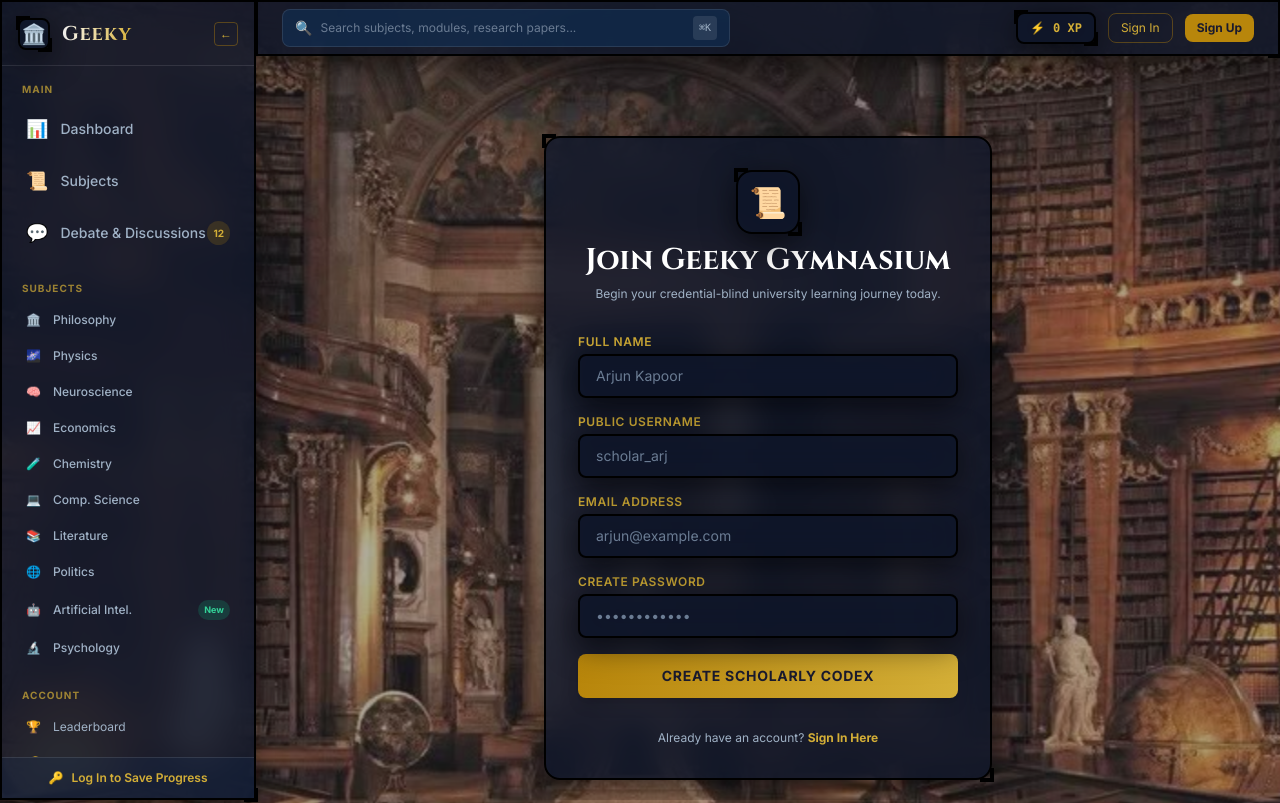
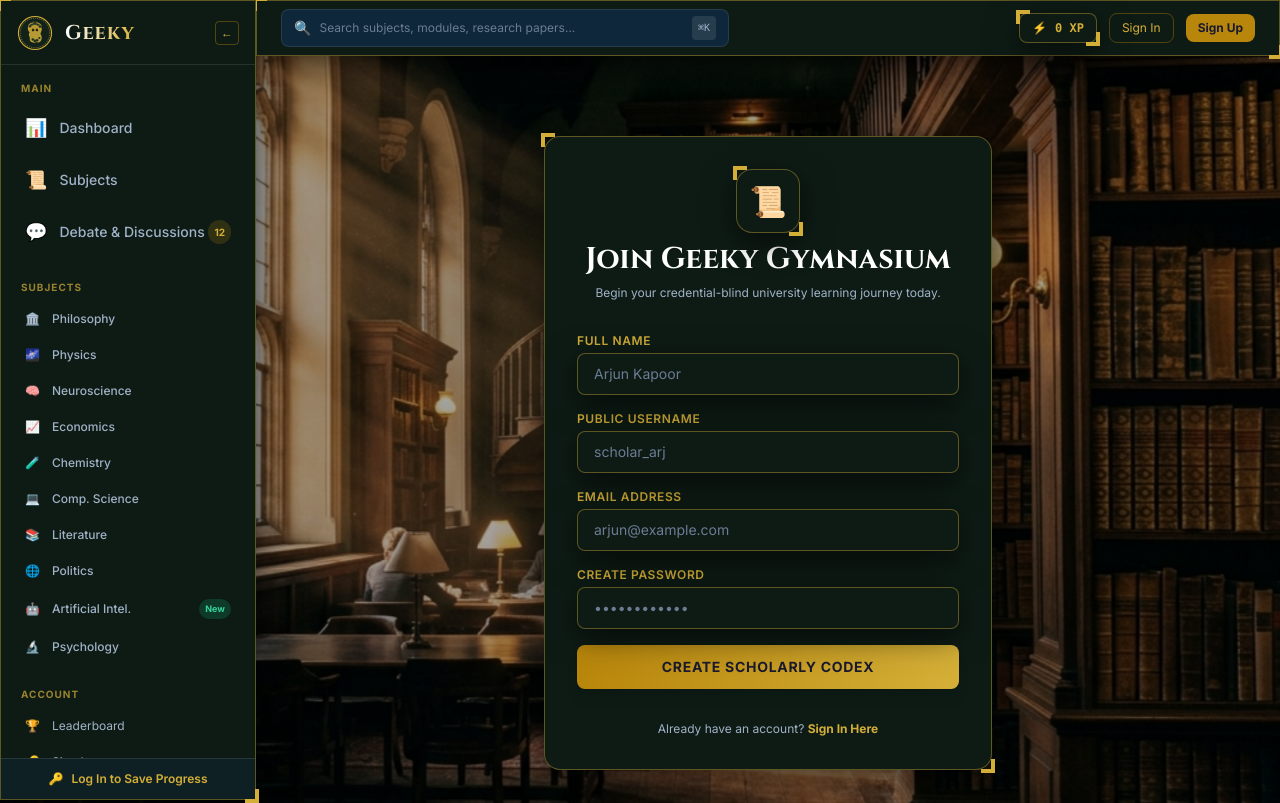
Before and after one commit to AsM802/geeky, a Next.js app: page /register in a window 1280 px wide. Built offline with nearby package versions, Linux system fonts and the light colour scheme; a web font is replaced by a local one.

Commit message:
feat: implement 6-god achievement theme engine and custom SVG logo

```diff
--- a/app/globals.css
+++ b/app/globals.css
@@ -5,15 +5,21 @@
 @tailwind utilities;
 
 :root {
-  --bg-primary: #1A1A2E;
-  --bg-secondary: #16213E;
-  --bg-card: #0F3460;
+  --bg-primary: #090A0F;
+  --bg-secondary: var(--primary-theme, #0E1B15);
+  --bg-card: var(--secondary-theme, #1A2F24);
   --text-primary: #E8DCC8;
   --text-secondary: #A0B2C6;
-  --accent-gold: #B8860B;
-  --accent-gold-light: #D4AF37;
-  --border-gold: rgba(184, 134, 11, 0.4);
+  --accent-gold: var(--accent-theme, #D4AF37);
+  --accent-gold-light: var(--accent-theme, #D4AF37);
+  --border-gold: var(--glow-theme, rgba(212, 175, 55, 0.4));
   --border-subtle: rgba(255, 255, 255, 0.08);
+
+  /* Greek God Dynamic Theme defaults (Athena) */
+  --primary-theme: #0E1B15;
+  --secondary-theme: #1A2F24;
+  --accent-theme: #D4AF37;
+  --glow-theme: rgba(212, 175, 55, 0.4);
 }
 
 .light {
@@ -126,9 +132,9 @@ body {
 /* Apply framed-box globally to key UI cards & sidebar */
 aside, header, .bg-\[\#16213E\], .bg-\[\#0F3460\], .subject-card, .idea-card, .quiz-container, .create-debate-card, .debate-post-card, .profile-banner, .stat-card, .badge-card {
   position: relative;
-  border: 2px solid #000000 !important;
-  background: rgba(15, 23, 42, 0.82) !important;
-  backdrop-filter: blur(16px);
+  border: 1px solid var(--border-gold) !important;
+  background: var(--bg-secondary) !important;
+  backdrop-filter: blur(24px);
   -webkit-backdrop-filter: blur(16px);
   box-shadow: 0 8px 32px rgba(0, 0, 0, 0.6) !important;
 }
@@ -140,8 +146,8 @@ aside::before, header::before, .bg-\[\#16213E\]::before, .bg-\[\#0F3460\]::befor
   left: -4px;
   width: 14px;
   height: 14px;
-  border-top: 4px solid #000000;
-  border-left: 4px solid #000000;
+  border-top: 4px solid var(--accent-gold);
+  border-left: 4px solid var(--accent-gold);
   pointer-events: none;
 }
 
@@ -152,8 +158,8 @@ aside::after, header::after, .bg-\[\#16213E\]::after, .bg-\[\#0F3460\]::after, .
   right: -4px;
   width: 14px;
   height: 14px;
-  border-bottom: 4px solid #000000;
-  border-right: 4px solid #000000;
+  border-bottom: 4px solid var(--accent-gold);
+  border-right: 4px solid var(--accent-gold);
   pointer-events: none;
 }
 
--- a/app/layout.tsx
+++ b/app/layout.tsx
@@ -3,6 +3,7 @@
 import React, { useState } from 'react';
 import Link from 'next/link';
 import { usePathname } from 'next/navigation';
+import GeekyLogo from '../components/GeekyLogo';
 import './globals.css';
 
 export default function RootLayout({
@@ -27,10 +28,39 @@ export default function RootLayout({
     }
   };
 
+  const applyTheme = (themeName: string) => {
+    const root = document.documentElement;
+    const themes: Record<string, { primary: string; secondary: string; accent: string; glow: string }> = {
+      hermes: { primary: '#181613', secondary: '#25221E', accent: '#CD7F32', glow: 'rgba(205, 127, 50, 0.4)' },
+      hestia: { primary: '#1D120D', secondary: '#2C1B14', accent: '#D35400', glow: 'rgba(211, 84, 0, 0.4)' },
+      ares: { primary: '#1B0808', secondary: '#2C1010', accent: '#E74C3C', glow: 'rgba(231, 76, 60, 0.4)' },
+      athena: { primary: '#0E1B15', secondary: '#1A2F24', accent: '#D4AF37', glow: 'rgba(212, 175, 55, 0.4)' },
+      apollo: { primary: '#211D12', secondary: '#332D1B', accent: '#F1C40F', glow: 'rgba(241, 196, 15, 0.4)' },
+      zeus: { primary: '#0A1220', secondary: '#14223A', accent: '#0083B0', glow: 'rgba(0, 131, 176, 0.4)' }
+    };
+    const active = themes[themeName] || themes['athena'];
+    root.style.setProperty('--primary-theme', active.primary);
+    root.style.setProperty('--secondary-theme', active.secondary);
+    root.style.setProperty('--accent-theme', active.accent);
+    root.style.setProperty('--glow-theme', active.glow);
+  };
+
   React.useEffect(() => {
     loadSession();
+    const savedTheme = localStorage.getItem('geeky_god_theme') || 'athena';
+    applyTheme(savedTheme);
+
+    const handleThemeChange = () => {
+      const activeTheme = localStorage.getItem('geeky_god_theme') || 'athena';
+      applyTheme(activeTheme);
+    };
+
     window.addEventListener('storage', loadSession);
-    return () => window.removeEventListener('storage', loadSession);
+    window.addEventListener('geeky_theme_update', handleThemeChange);
+    return () => {
+      window.removeEventListener('storage', loadSession);
+      window.removeEventListener('geeky_theme_update', handleThemeChange);
+    };
   }, [pathname]);
 
   const handleLogout = () => {
@@ -54,7 +84,7 @@ export default function RootLayout({
 
   return (
     <html lang="en" className="dark">
-      <body className="h-screen bg-[#1A1A2E] text-[#E8DCC8] flex overflow-hidden font-body">
+      <body className="h-screen bg-black text-[#E8DCC8] flex overflow-hidden font-body">
         <div className="animated-bg" />
         {/* Persistent Sidebar Navigation */}
         <aside className={`relative flex flex-col bg-[#16213E] border-r border-[#B8860B]/30 flex-shrink-0 transition-all duration-300 ${
@@ -64,17 +94,12 @@ export default function RootLayout({
           <div className="flex items-center justify-between px-4 py-5 border-b border-white/10 h-16">
             {!sidebarCollapsed ? (
               <>
-                <div className="flex items-center gap-3">
-                  <div className="w-8 h-8 rounded-lg bg-[#0F3460] border border-[#B8860B] flex items-center justify-center flex-shrink-0 text-xl">
-                    🏛️
-                  </div>
-                  <span className="font-heading font-bold text-xl tracking-wider bg-gradient-to-r from-white to-[#D4AF37] bg-clip-text text-transparent">
-                    Geeky
-                  </span>
-                </div>
+                <Link href="/">
+                  <GeekyLogo collapsed={false} />
+                </Link>
                 <button
                   onClick={() => setSidebarCollapsed(true)}
-                  className="w-6 h-6 rounded border border-[#B8860B]/40 text-[#D4AF37] hover:bg-[#0F3460] flex items-center justify-center transition-colors text-xs"
+                  className="w-6 h-6 rounded border border-[#B8860B]/40 text-[#D4AF37] hover:bg-white/5 flex items-center justify-center transition-colors text-xs"
                   title="Collapse Sidebar"
                 >
                   ←
@@ -86,7 +111,7 @@ export default function RootLayout({
                 className="w-full h-full flex items-center justify-center text-[#D4AF37] hover:bg-white/5 transition-colors text-lg"
                 title="Expand Sidebar"
               >
-                →
+                <GeekyLogo collapsed={true} />
               </button>
             )}
           </div>
--- a/app/page.tsx
+++ b/app/page.tsx
@@ -3,8 +3,19 @@
 import React, { useState, useEffect } from 'react';
 import Link from 'next/link';
 
+interface GodTheme {
+  id: string;
+  name: string;
+  level: number;
+  icon: string;
+  desc: string;
+  primary: string;
+  accent: string;
+}
+
 export default function DashboardHome() {
   const [user, setUser] = useState<{ fullName: string; username: string; level: number; xp: number; streak: number } | null>(null);
+  const [activeTheme, setActiveTheme] = useState('athena');
 
   useEffect(() => {
     if (typeof window !== 'undefined') {
@@ -14,23 +25,21 @@ export default function DashboardHome() {
           setUser(JSON.parse(stored));
         } catch (_) {}
       }
+      const savedTheme = localStorage.getItem('geeky_god_theme') || 'athena';
+      setActiveTheme(savedTheme);
     }
   }, []);
 
   const scholarName = user ? user.fullName.split(' ')[0] : 'Arjun';
   const streakDays = user ? user.streak : 14;
   const currentXp = user ? user.xp : 8420;
-  const currentLvl = user ? user.level : 14;
+  const currentLvl = user ? user.level : 15; // Set fallback level to 15 to unlock Athena by default
 
   const activeSubjects = [
     { name: 'Philosophy', category: 'Humanities', progress: 68, activeDays: '8d', style: 'border-[#D4AF37]/40 bg-amber-500/5', badgeColor: 'bg-amber-500/20 text-[#D4AF37]' },
     { name: 'Physics', category: 'Sciences', progress: 45, activeDays: '1d', style: 'border-cyan-500/30 bg-cyan-500/5', badgeColor: 'bg-cyan-500/20 text-cyan-400' },
     { name: 'Neuroscience', category: 'Life Sciences', progress: 82, activeDays: '14d', style: 'border-emerald-500/30 bg-emerald-500/5', badgeColor: 'bg-emerald-500/20 text-emerald-400' },
-    { name: 'Economics', category: 'Social Sciences', progress: 51, activeDays: '2d', style: 'border-purple-500/30 bg-purple-500/5', badgeColor: 'bg-purple-500/20 text-purple-400' },
-    { name: 'Chemistry', category: 'Sciences', progress: 29, activeDays: '4d', style: 'border-pink-500/30 bg-pink-500/5', badgeColor: 'bg-pink-500/20 text-pink-400' },
-    { name: 'Computer Science', category: 'Engineering', progress: 73, activeDays: '5d', style: 'border-blue-500/30 bg-blue-500/5', badgeColor: 'bg-blue-500/20 text-blue-400' },
-    { name: 'Literature', category: 'Humanities', progress: 38, activeDays: '5d', style: 'border-indigo-500/30 bg-indigo-500/5', badgeColor: 'bg-indigo-500/20 text-indigo-400' },
-    { name: 'Political Science', category: 'Social Sciences', progress: 62, activeDays: '6d', style: 'border-teal-500/30 bg-teal-500/5', badgeColor: 'bg-teal-500/20 text-teal-400' }
+    { name: 'Economics', category: 'Social Sciences', progress: 51, activeDays: '2d', style: 'border-purple-500/30 bg-purple-500/5', badgeColor: 'bg-purple-500/20 text-purple-400' }
   ];
 
   const achievements = [
@@ -43,6 +52,25 @@ export default function DashboardHome() {
     { title: 'Subject Master', xp: '+400 XP', desc: '100% completion in one subject', unlocked: false, icon: '👑' },
     { title: 'Elite Scholar', xp: '+1000 XP', desc: 'Reached Level 50', unlocked: false, icon: '🏛️' }
   ];
+
+  const godThemes: GodTheme[] = [
+    { id: 'hermes', name: 'Hermes', level: 1, icon: '🪽', desc: 'Bronze & Slate Gray (Tier 1)', primary: '#181613', accent: '#CD7F32' },
+    { id: 'hestia', name: 'Hestia', level: 5, icon: '🔥', desc: 'Warm Hearth Orange (Tier 5)', primary: '#1D120D', accent: '#D35400' },
+    { id: 'ares', name: 'Ares', level: 10, icon: '⚔️', desc: 'War Crimson Red (Tier 10)', primary: '#1B0808', accent: '#E74C3C' },
+    { id: 'athena', name: 'Athena', level: 15, icon: '🦉', desc: 'Wisdom Sage Emerald (Tier 15)', primary: '#0E1B15', accent: '#D4AF37' },
+    { id: 'apollo', name: 'Apollo', level: 20, icon: '☀️', desc: 'Sun Solar Amber (Tier 20)', primary: '#211D12', accent: '#F1C40F' },
+    { id: 'zeus', name: 'Zeus', level: 25, icon: '⚡', desc: 'King Thunder Blue (Tier 25)', primary: '#0A1220', accent: '#0083B0' }
+  ];
+
+  const handleSelectTheme = (theme: GodTheme) => {
+    if (currentLvl < theme.level) {
+      alert(`This theme unlocks at Level ${theme.level}! Continue active studying to earn more XP.`);
+      return;
+    }
+    localStorage.setItem('geeky_god_theme', theme.id);
+    setActiveTheme(theme.id);
+    window.dispatchEvent(new Event('geeky_theme_update'));
+  };
 
   return (
     <div className="space-y-6">
@@ -60,11 +88,11 @@ export default function DashboardHome() {
         <div className="mt-6 pt-6 border-t border-white/10 grid grid-cols-1 md:grid-cols-4 gap-6 items-center">
           <div className="md:col-span-3">
             <div className="flex justify-between items-center text-xs font-semibold text-white mb-2">
-              <span className="uppercase tracking-wider text-[#D4AF37]">EXPERIENCE POINTS</span>
-              <span className="font-mono text-[#D4AF37]">{currentXp.toLocaleString()} XP</span>
+              <span className="uppercase tracking-wider text-[var(--accent-theme,#D4AF37)]">EXPERIENCE POINTS</span>
+              <span className="font-mono text-[var(--accent-theme,#D4AF37)]">{currentXp.toLocaleString()} XP</span>
             </div>
             <div className="h-3 bg-black/40 rounded-full overflow-hidden border border-white/5 relative">
-              <div className="h-full bg-gradient-to-r from-[#B8860B] to-[#D4AF37]" style={{ width: `${(currentXp % 10000) / 100}%` }}></div>
+              <div className="h-full bg-gradient-to-r from-[#B8860B] to-[var(--accent-theme,#D4AF37)]" style={{ width: `${(currentXp % 10000) / 100}%` }}></div>
             </div>
             <div className="flex justify-between mt-1.5 text-[10px] text-[#A0B2C6]">
               <span>Progress to Level {currentLvl + 1}</span>
@@ -72,7 +100,7 @@ export default function DashboardHome() {
             </div>
           </div>
           <div className="flex items-center gap-3 md:justify-end">
-            <div className="w-12 h-12 rounded-full border-2 border-[#D4AF37] flex items-center justify-center font-bold text-lg text-[#D4AF37] font-mono shadow-[0_0_12px_rgba(212,175,55,0.3)]">
+            <div className="w-12 h-12 rounded-full border-2 border-[var(--accent-theme,#D4AF37)] flex items-center justify-center font-bold text-lg text-[var(--accent-theme,#D4AF37)] font-mono shadow-[0_0_12px_rgba(212,175,55,0.3)]">
               {currentLvl}
             </div>
             <div>
@@ -83,14 +111,14 @@ export default function DashboardHome() {
         </div>
       </div>
 
-      {/* Main Grid Metrics Row (Rank / Streak / Cards / Accuracy / Charts) */}
+      {/* Main Grid Metrics Row */}
       <div className="grid grid-cols-1 lg:grid-cols-3 gap-6">
 
-        {/* Left Stats Grid (2/3 Width) */}
+        {/* Left Stats Grid */}
         <div className="lg:col-span-2 space-y-6">
           <div className="grid grid-cols-1 sm:grid-cols-3 gap-4">
             {/* Global Rank Card */}
-            <div className="bg-[#16213E]/80 border border-white/10 p-5 rounded-xl flex flex-col justify-between relative group hover:border-[#D4AF37]/50 transition-all">
+            <div className="bg-[#16213E]/80 border border-white/10 p-5 rounded-xl flex flex-col justify-between relative group hover:border-[var(--accent-theme,#D4AF37)]/50 transition-all">
               <div className="text-xl">🏆</div>
               <div className="mt-4">
                 <span className="text-[9px] text-[#A0B2C6] uppercase tracking-wider block">GLOBAL RANK</span>
@@ -129,7 +157,7 @@ export default function DashboardHome() {
                 <span className="text-[10px] text-emerald-400 font-semibold block mt-1">▲ +124 today</span>
               </div>
               <div className="text-right">
-                <span className="text-xs text-[#D4AF37] font-bold block">342</span>
+                <span className="text-xs text-[var(--accent-theme,#D4AF37)] font-bold block">342</span>
                 <span className="text-[9px] text-[#A0B2C6] uppercase">due reviews</span>
               </div>
             </div>
@@ -149,10 +177,10 @@ export default function DashboardHome() {
           </div>
         </div>
 
-        {/* Right Sidebar: Weekly Study & Recent activity (1/3 Width) */}
+        {/* Right Sidebar: Weekly Study & Recent activity */}
         <div className="bg-[#16213E]/80 border border-white/10 p-5 rounded-xl flex flex-col justify-between">
           <div>
-            <h3 className="text-xs font-bold text-[#D4AF37] uppercase tracking-widest mb-4">Weekly Study Activity</h3>
+            <h3 className="text-xs font-bold text-[var(--accent-theme,#D4AF37)] uppercase tracking-widest mb-4">Weekly Study Activity</h3>
             {/* Bar Chart Mock */}
             <div className="flex items-end justify-between h-24 gap-2 pt-2">
               {[
@@ -165,7 +193,7 @@ export default function DashboardHome() {
                 { day: 'Sun', hours: 10 }
               ].map((b, idx) => (
                 <div key={idx} className="flex-1 flex flex-col items-center gap-1.5 h-full justify-end">
-                  <div className="w-full bg-[#0F3460] rounded hover:bg-[#D4AF37] transition-all relative group" style={{ height: `${b.hours}%` }}>
+                  <div className="w-full bg-[#0F3460] rounded hover:bg-[var(--accent-theme,#D4AF37)] transition-all relative group" style={{ height: `${b.hours}%` }}>
                     <span className="absolute -top-6 left-1/2 transform -translate-x-1/2 bg-black text-[9px] text-white px-1 rounded opacity-0 group-hover:opacity-100 transition-opacity">{(b.hours/10).toFixed(1)}h</span>
                   </div>
                   <span className="text-[9px] text-[#A0B2C6]">{b.day}</span>
@@ -191,12 +219,12 @@ export default function DashboardHome() {
       <div>
         <div className="flex justify-between items-center mb-4">
           <h3 className="text-sm font-bold text-white uppercase tracking-widest">Active Subjects</h3>
-          <Link href="/subject-learning-screen" className="text-xs text-[#D4AF37] hover:underline font-semibold">View all &rarr;</Link>
+          <Link href="/subject-learning-screen" className="text-xs text-[var(--accent-theme,#D4AF37)] hover:underline font-semibold">View all &rarr;</Link>
         </div>
         <div className="grid grid-cols-1 md:grid-cols-4 gap-4">
-          {activeSubjects.slice(0, 4).map((sub, idx) => (
+          {activeSubjects.map((sub, idx) => (
             <Link key={idx} href={`/subject-learning-screen?s=${sub.name.toLowerCase() === 'computer science' ? 'cs' : sub.name.toLowerCase()}`}>
-              <div className={`p-4 border rounded-xl shadow hover:border-[#D4AF37] transition-all relative flex flex-col justify-between h-32 ${sub.style}`}>
+              <div className={`p-4 border rounded-xl shadow hover:border-[var(--accent-theme,#D4AF37)] transition-all relative flex flex-col justify-between h-32 ${sub.style}`}>
                 <div className="flex justify-between items-start">
                   <div>
                     <span className={`text-[8px] font-bold uppercase tracking-wider px-2 py-0.5 rounded-full ${sub.badgeColor}`}>
@@ -212,12 +240,50 @@ export default function DashboardHome() {
                     <span>{sub.progress}%</span>
                   </div>
                   <div className="h-1 bg-white/10 rounded-full overflow-hidden">
-                    <div className="h-full bg-[#D4AF37]" style={{ width: `${sub.progress}%` }}></div>
+                    <div className="h-full bg-[var(--accent-theme,#D4AF37)]" style={{ width: `${sub.progress}%` }}></div>
                   </div>
                 </div>
               </div>
             </Link>
           ))}
+        </div>
+      </div>
+
+      {/* Greek God Aura Themes Selector */}
+      <div className="bg-[#16213E]/60 border border-white/10 p-5 rounded-xl">
+        <div className="flex justify-between items-center mb-4">
+          <div>
+            <h3 className="text-xs font-bold text-white uppercase tracking-widest">Greek God Aura Selector</h3>
+            <p className="text-[10px] text-[#A0B2C6] mt-0.5">Toggle unlocked themes based on your level. Progression is infinite!</p>
+          </div>
+          <span className="text-[10px] text-[var(--accent-theme,#D4AF37)] font-mono uppercase font-bold">Active: {activeTheme}</span>
+        </div>
+        <div className="grid grid-cols-2 md:grid-cols-6 gap-3">
+          {godThemes.map((god) => {
+            const isUnlocked = currentLvl >= god.level;
+            const isActive = activeTheme === god.id;
+            return (
+              <div
+                key={god.id}
+                onClick={() => handleSelectTheme(god)}
+                className={`p-3 rounded-lg text-center flex flex-col justify-between items-center h-28 relative cursor-pointer border transition-all ${
+                  isActive
+                    ? 'bg-[var(--primary-theme,#0E1B15)] border-[var(--accent-theme,#D4AF37)] shadow-[0_0_12px_var(--glow-theme)]'
+                    : isUnlocked
+                      ? 'bg-[#0F3460]/40 border-white/10 hover:border-[var(--accent-theme,#D4AF37)]/50'
+                      : 'bg-black/40 border-dashed border-white/5 opacity-40 cursor-not-allowed'
+                }`}
+              >
+                <div className="text-2xl mt-1">{isUnlocked ? god.icon : '🔒'}</div>
+                <div>
+                  <h5 className="text-[10px] font-bold text-white truncate w-full">{god.name}</h5>
+                  <span className="text-[8px] font-semibold text-[#A0B2C6] block mt-0.5">
+                    {isUnlocked ? `Lvl ${god.level}+ Unlocked` : `Requires Lvl ${god.level}`}
+                  </span>
+                </div>
+              </div>
+            );
+          })}
         </div>
       </div>
 
@@ -235,7 +301,7 @@ export default function DashboardHome() {
               <div className="text-2xl mt-1">{ac.icon}</div>
               <div>
                 <h5 className="text-[10px] font-bold text-white truncate w-full">{ac.title}</h5>
-                <span className="text-[8px] font-bold text-[#D4AF37] block mt-0.5">{ac.xp}</span>
+                <span className="text-[8px] font-bold text-[var(--accent-theme,#D4AF37)] block mt-0.5">{ac.xp}</span>
               </div>
 
               {/* Hover description popup tooltip */}
--- /dev/null
+++ b/components/GeekyLogo.tsx
@@ -0,0 +1,56 @@
+import React from 'react';
+
+export default function GeekyLogo({ className = '', collapsed = false }: { className?: string; collapsed?: boolean }) {
+  return (
+    <div className={`flex items-center gap-3 select-none ${className}`}>
+      {/* Philosopher Silhouette SVG Circle */}
+      <svg
+        className="w-9 h-9 flex-shrink-0"
+        viewBox="0 0 100 100"
+        fill="none"
+        xmlns="http://www.w3.org/2000/svg"
+      >
+        {/* Outer Ring */}
+        <circle cx="50" cy="50" r="46" stroke="var(--accent-theme, #D4AF37)" strokeWidth="3" fill="var(--secondary-theme, #1A2F24)" fillOpacity="0.4" />
+        <circle cx="50" cy="50" r="41" stroke="var(--accent-theme, #D4AF37)" strokeWidth="1.5" strokeDasharray="3 3" />
+
+        {/* Greek Philosopher Statue Silhouette Drapes & Head */}
+        <path
+          d="M50 18 C38 18, 30 26, 30 38 C30 42, 33 46, 35 48 C32 52, 32 58, 36 63 C34 68, 36 74, 42 76 C45 78, 50 78, 54 75 C60 78, 66 75, 68 68 C70 62, 68 56, 65 52 C68 46, 70 40, 68 34 C65 24, 58 18, 50 18 Z"
+          fill="var(--accent-theme, #D4AF37)"
+          opacity="0.85"
+        />
+
+        {/* Curly Hair & Beard Details */}
+        <circle cx="42" cy="24" r="5" fill="var(--secondary-theme, #1A2F24)" opacity="0.9" />
+        <circle cx="50" cy="22" r="5.5" fill="var(--secondary-theme, #1A2F24)" opacity="0.9" />
+        <circle cx="58" cy="25" r="4.8" fill="var(--secondary-theme, #1A2F24)" opacity="0.9" />
+        <circle cx="36" cy="30" r="4.5" fill="var(--secondary-theme, #1A2F24)" opacity="0.9" />
+        <circle cx="64" cy="32" r="4" fill="var(--secondary-theme, #1A2F24)" opacity="0.9" />
+
+        {/* Beard curls */}
+        <circle cx="44" cy="68" r="3.5" fill="var(--secondary-theme, #1A2F24)" />
+        <circle cx="50" cy="72" r="3.8" fill="var(--secondary-theme, #1A2F24)" />
+        <circle cx="56" cy="70" r="3.5" fill="var(--secondary-theme, #1A2F24)" />
+        <circle cx="62" cy="64" r="3" fill="var(--secondary-theme, #1A2F24)" />
+
+        {/* Modern Sunglasses */}
+        <path d="M42 38 Q48 37 50 40 Q49 46 43 46 Q39 45 42 38 Z" fill="#111" stroke="var(--accent-theme, #D4AF37)" strokeWidth="1" />
+        <path d="M50 40 Q52 37 58 38 Q61 45 57 46 Q51 46 50 40 Z" fill="#111" stroke="var(--accent-theme, #D4AF37)" strokeWidth="1" />
+        <rect x="47" y="38.5" width="6" height="2" fill="var(--accent-theme, #D4AF37)" />
+        <path d="M38 38 L32 40" stroke="var(--accent-theme, #D4AF37)" strokeWidth="1.5" />
+        <path d="M62 38 L68 40" stroke="var(--accent-theme, #D4AF37)" strokeWidth="1.5" />
+
+        {/* Laurel Wreath Crown */}
+        <path d="M32 30 Q35 22 46 22" stroke="var(--accent-theme, #D4AF37)" strokeWidth="2" fill="none" />
+        <path d="M68 30 Q65 22 54 22" stroke="var(--accent-theme, #D4AF37)" strokeWidth="2" fill="none" />
+      </svg>
+
+      {!collapsed && (
+        <span className="font-heading font-bold text-xl tracking-wider bg-gradient-to-r from-white to-[var(--accent-theme,#D4AF37)] bg-clip-text text-transparent">
+          Geeky
+        </span>
+      )}
+    </div>
+  );
+}
```
Also changed, not shown: public/library-bg.png.
